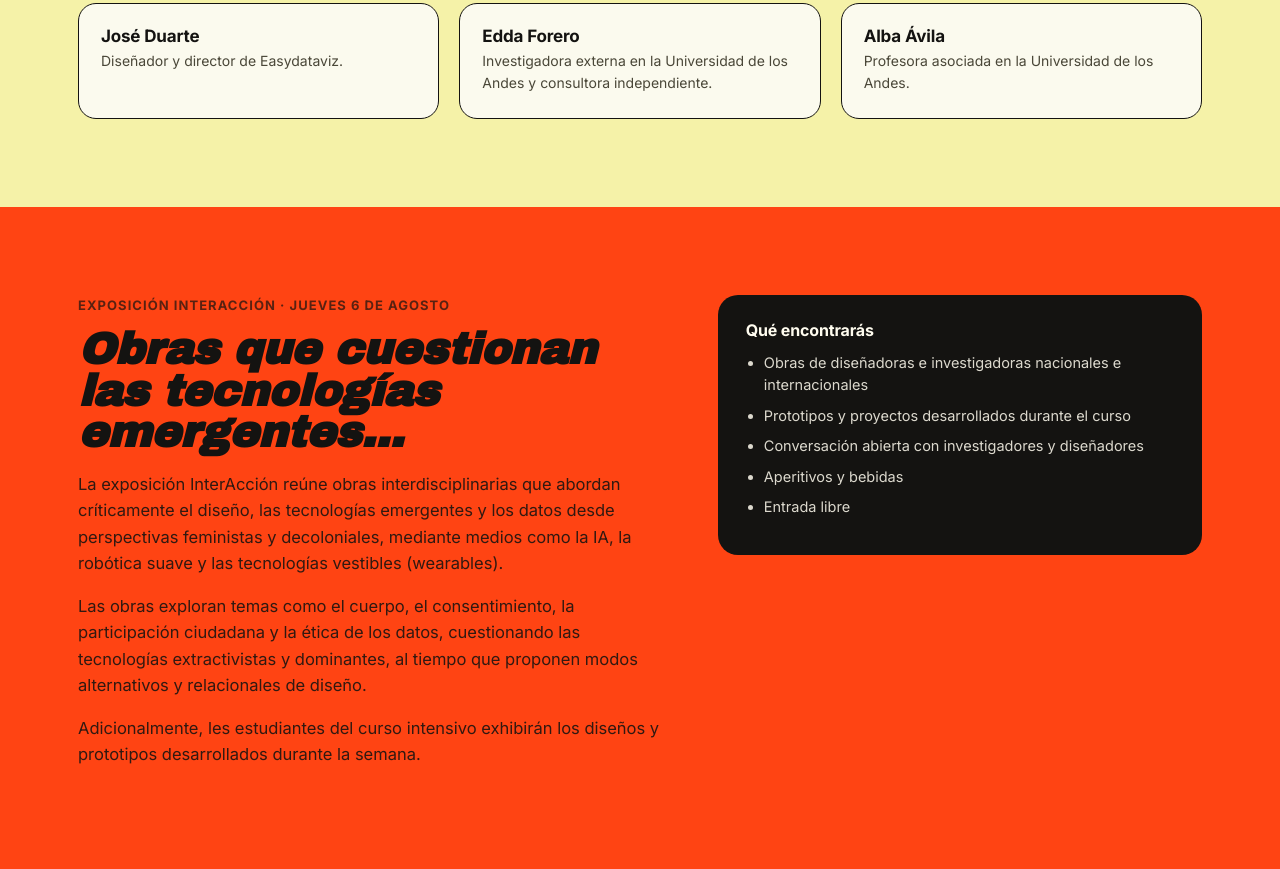
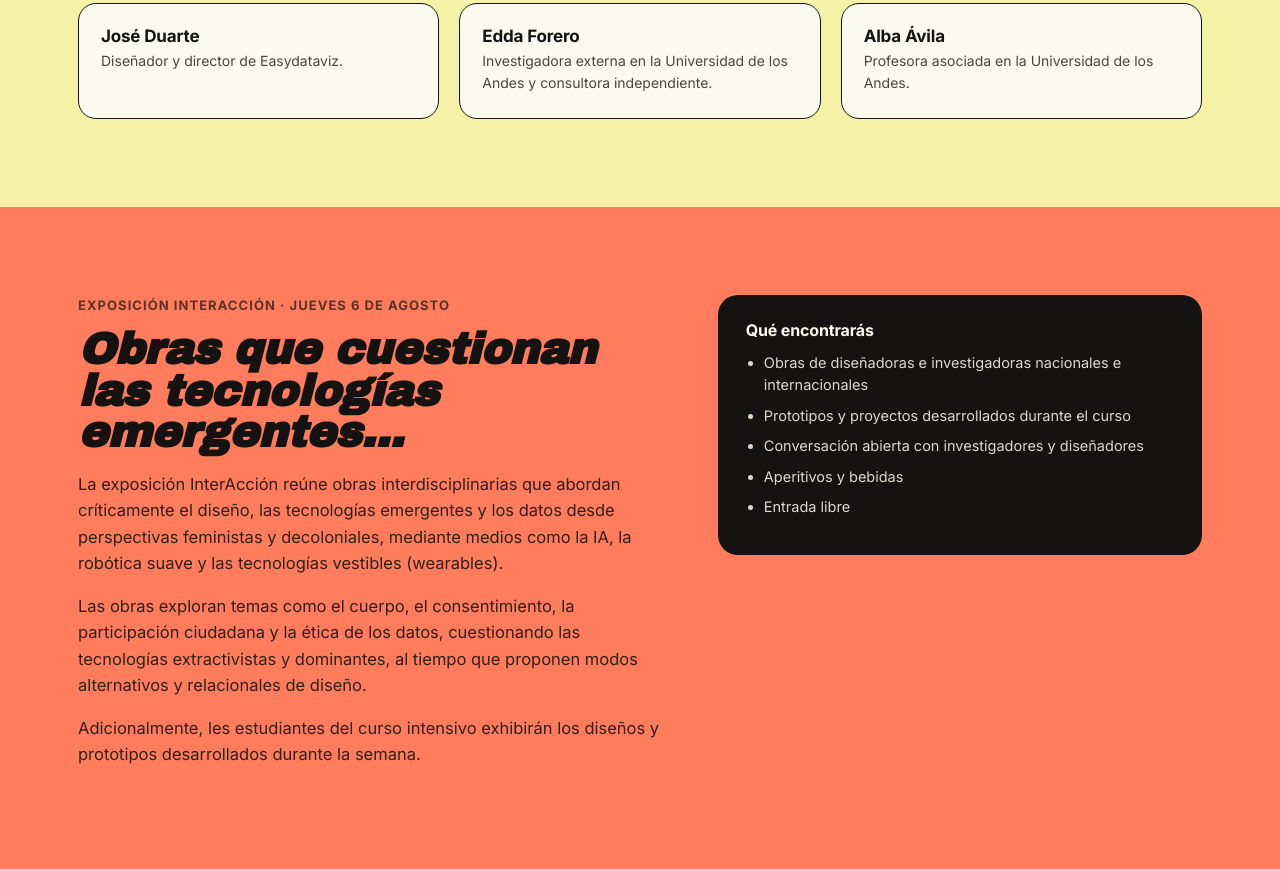
Before and after one commit to alejaale/interaccion-curso, a plain HTML site: page index.html in a window 1280 px wide. Shown: the part 3391-4260 px from the top of the page. Drawn offline with Linux system fonts and the light colour scheme.

Commit message:
Change color expo

```diff
--- a/index.html
+++ b/index.html
@@ -13,6 +13,7 @@
     --yellow-deep:#ECE676;
     --black:#141311;
     --orange:#FF4413;
+    --orange-light:#FF7C5C;
     --orange-deep:#D8330B;
     --cream:#FBFAEE;
     --white:#FFFCEF;
@@ -272,7 +273,7 @@
 
   /* ---------- exposicion ---------- */
   .expo{
-    background:var(--orange);
+    background:var(--orange-light);
     color:var(--white);
   }
   .expo .section-label{color:var(--black); opacity:0.7;}
```
